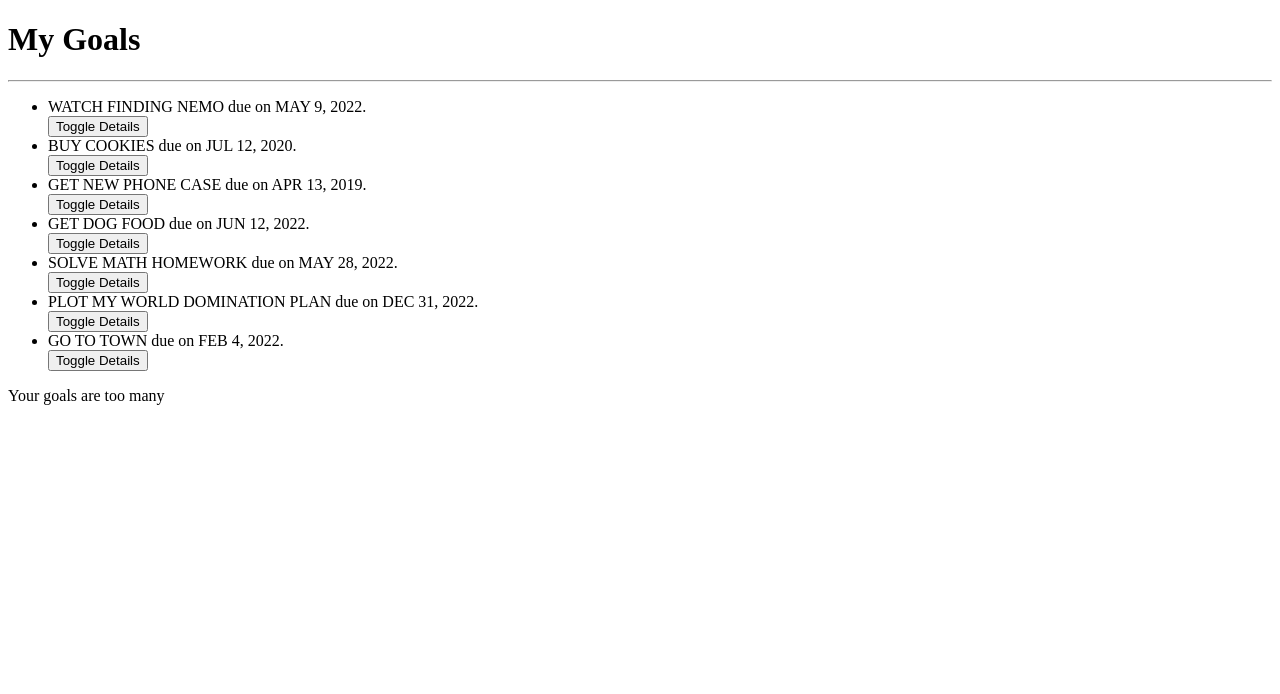
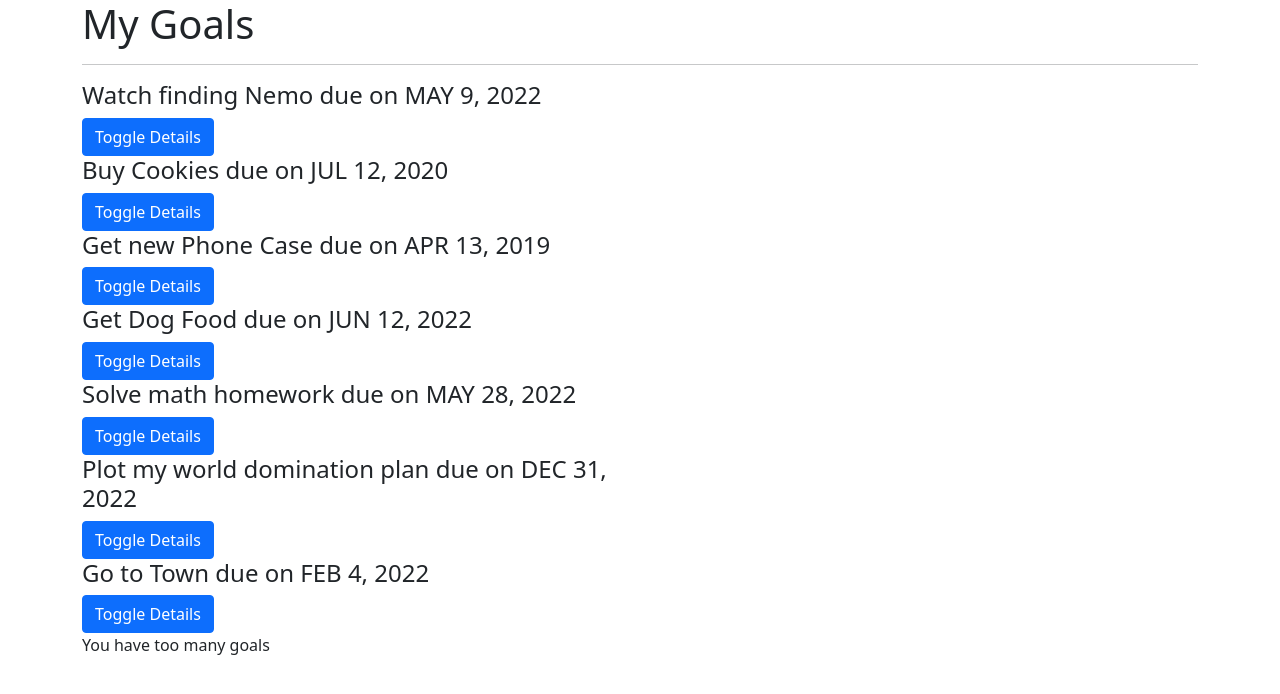
Before and after one commit to John-Njau/Goals, an Angular app: page / in a window 1280 px wide. Shown: the top 694 px of the page. Built offline with nearby package versions, Linux system fonts and the light colour scheme.

Commit message:
ft: added bootstrap

```diff
--- a/package.json
+++ b/package.json
@@ -18,6 +18,9 @@
     "@angular/platform-browser": "~13.3.0",
     "@angular/platform-browser-dynamic": "~13.3.0",
     "@angular/router": "~13.3.0",
+    "angular-popper": "^2.0.1",
+    "bootstrap": "^5.1.3",
+    "popper": "^1.0.1",
     "rxjs": "~7.5.0",
     "tslib": "^2.3.0",
     "zone.js": "~0.11.4"
--- a/src/app/goal/goal.component.html
+++ b/src/app/goal/goal.component.html
@@ -1,18 +1,21 @@
-<div>
-  <!-- Accessing a variable -->
+<div class="container">
   <h1>{{ title }}</h1>
-  <hr />
-  <ul>
-    <!-- looping over the goals array and embedding each goal to a ul>li -->
-    <div *ngFor="let goal of goals; let i = index">
-      <li>{{ goal.name|uppercase }} due on {{ goal.completeDate|date|uppercase }}.</li>
-      <button (click)="toggleDetails(i)">Toggle Details</button>
-      <app-goal-detail
-        *ngIf="goal.showDescription"
-        [goal]="goal"
-        (isComplete)="deleteGoal($event, i)"
-      ></app-goal-detail>
+  <hr>
+
+  <div class="row">
+    <div class="col-md-6">
+      <div *ngFor='let goal of goals;let i = index'>
+        <div>
+          <h4 id={{i}} appStrikethrough>{{goal.name}} due on {{goal.completeDate|date|uppercase}}</h4>
+          <button (click)='toggleDetails(i)' class="btn btn-primary">Toggle Details</button>
+        </div>
+
+        <div *ngIf='goal.showDescription'>
+          <app-goal-detail  [goal]='goal' (isComplete) = 'deleteGoal($event,i)'></app-goal-detail>
+        </div>
+      </div>
     </div>
-  </ul>
-  <p *ngIf="goals.length > 6">Your goals are too many</p>
+  </div>
+
+  <p *ngIf='goals.length > 5'>You have too many goals</p>
 </div>
--- a/src/styles.css
+++ b/src/styles.css
@@ -1 +1,2 @@
 /* You can add global styles to this file, and also import other style files */
+@import '~bootstrap/dist/css/bootstrap.css'
```
Also changed, not shown: 1 other file (tests, documents, lock files or other folders).
